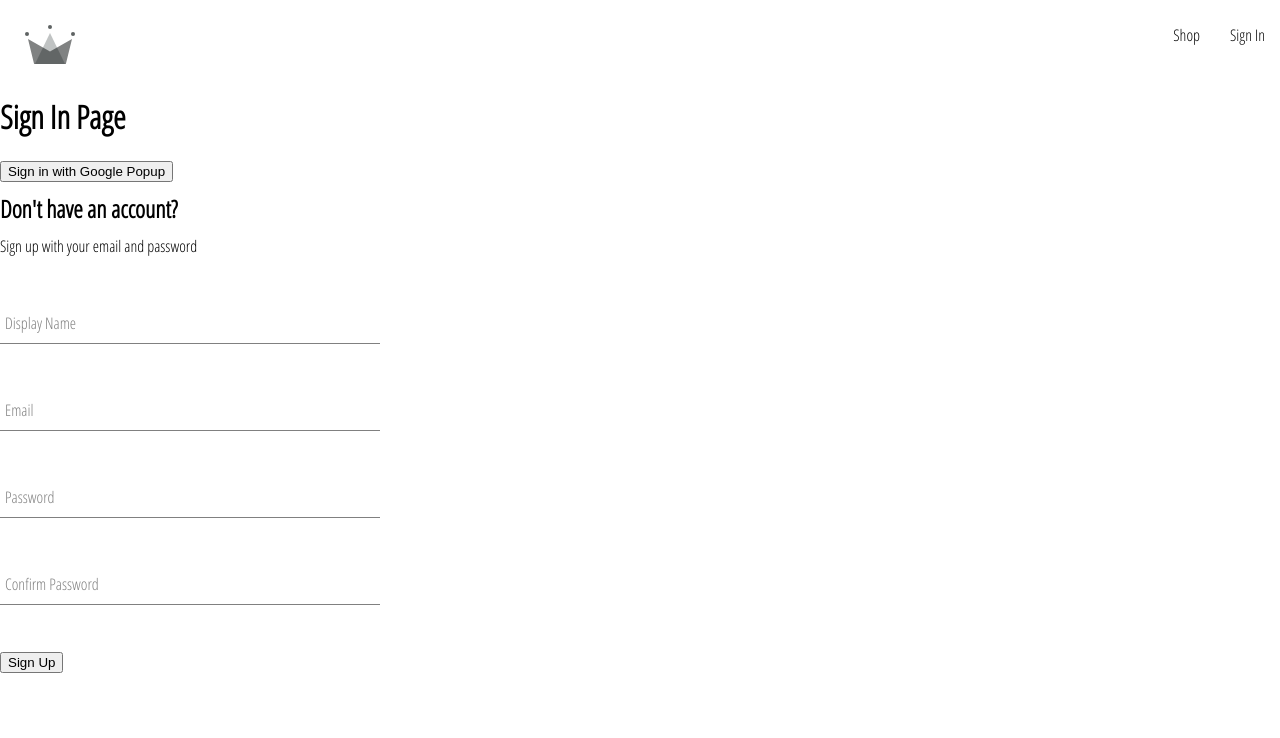
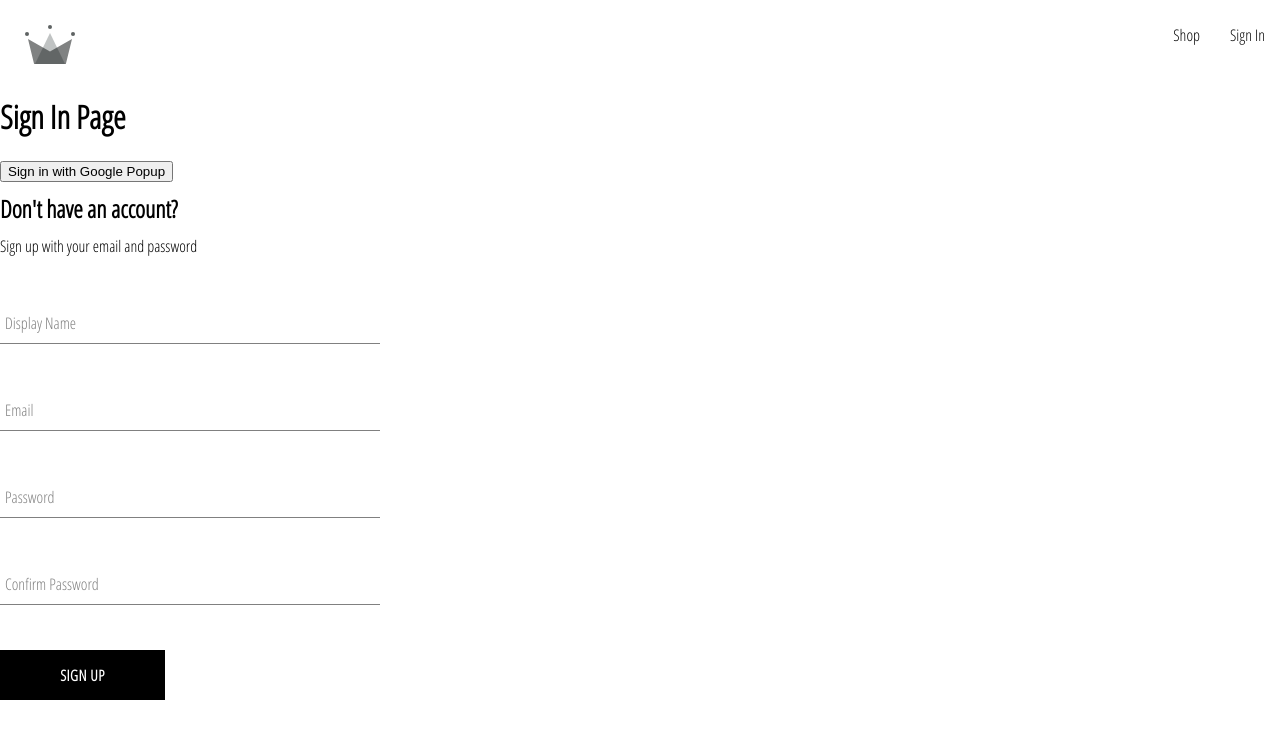
Before and after one commit to DHughes666/Andre_Complete_React_eCom, a React (Create React App) app: page /sign-in in a window 1280 px wide. Shown: the top 738 px of the page. Built offline with nearby package versions, Linux system fonts and the light colour scheme.

Commit message:
Button component and styling

```diff
--- /dev/null
+++ b/src/components/button/button.component.jsx
@@ -0,0 +1,26 @@
+import './button.styles.scss';
+// button types (
+//     default
+
+//     inverted
+
+//     google sign in
+// )
+
+const BUTTON_TYPE_CLASSES = {
+    google: 'google-sign-in',
+    inverted: 'inverted'
+}
+
+const Button = ({ children, buttonType, ...otherProps }) => {
+    return (
+        <button className={
+            `button-container ${BUTTON_TYPE_CLASSES[buttonType]}`}
+            {...otherProps}
+            >
+            {children}
+        </button>
+    )
+}
+
+export default Button;
--- /dev/null
+++ b/src/components/button/button.styles.scss
@@ -0,0 +1,46 @@
+.button-container {
+    min-width: 165px;
+    width: auto;
+    height: 50px;
+    letter-spacing: 0.5px;
+    line-height: 50px;
+    padding: 0 35px 0 35px;
+    font-size: 15px;
+    background-color: black;
+    color: white;
+    text-transform: uppercase;
+    font-family: 'Open Sans Condensed';
+    font-weight: bolder;
+    border: none;
+    cursor: pointer;
+    display: flex;
+    justify-content: center;
+
+    &:hover {
+      background-color: white;
+      color: black;
+      border: 1px solid black;
+    }
+
+    &.google-sign-in {
+      background-color: #4285f4;
+      color: white;
+
+      &:hover {
+        background-color: #357ae8;
+        border: none;
+      }
+    }
+
+    &.inverted {
+      background-color: white;
+      color: black;
+      border: 1px solid black;
+
+      &:hover {
+        background-color: black;
+        color: white;
+        border: none;
+      }
+    }
+  }
--- a/src/components/sign-up-form/sign-up-form.component.jsx
+++ b/src/components/sign-up-form/sign-up-form.component.jsx
@@ -5,6 +5,7 @@
     createUserDocumentFromAuth } from '../../utils/firebase/firebase.utils'
 
 import FormInput from '../form-input/form-input.component'
+import Button from '../button/button.component';
 
 const defaultFormFields = {
     displayName: '',
@@ -101,7 +102,7 @@
                 }}
             />
 
-            <button type="submit">Sign Up</button>
+            <Button type='submit'>Sign Up</Button>
         </form>
        </div>
     )
```
